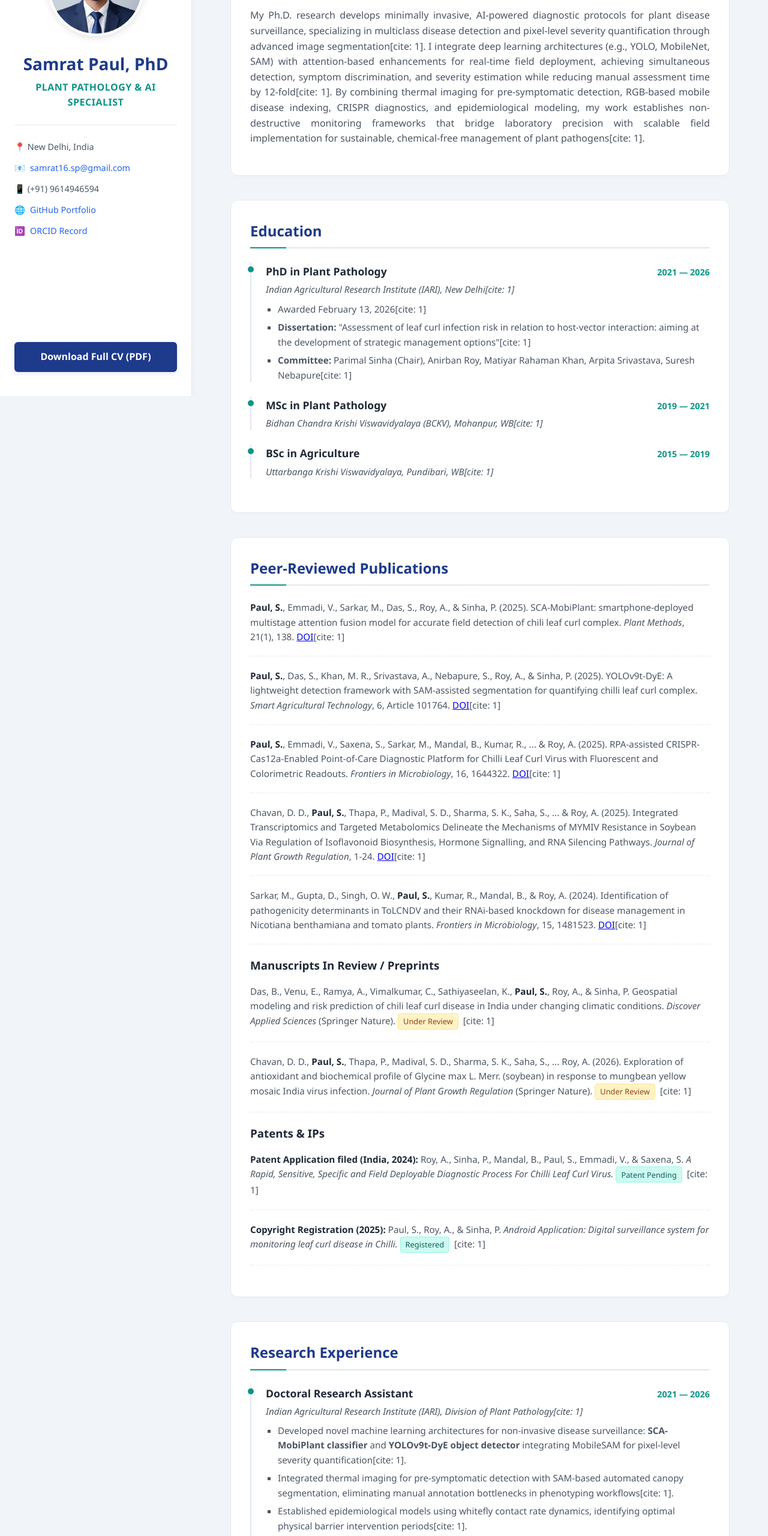
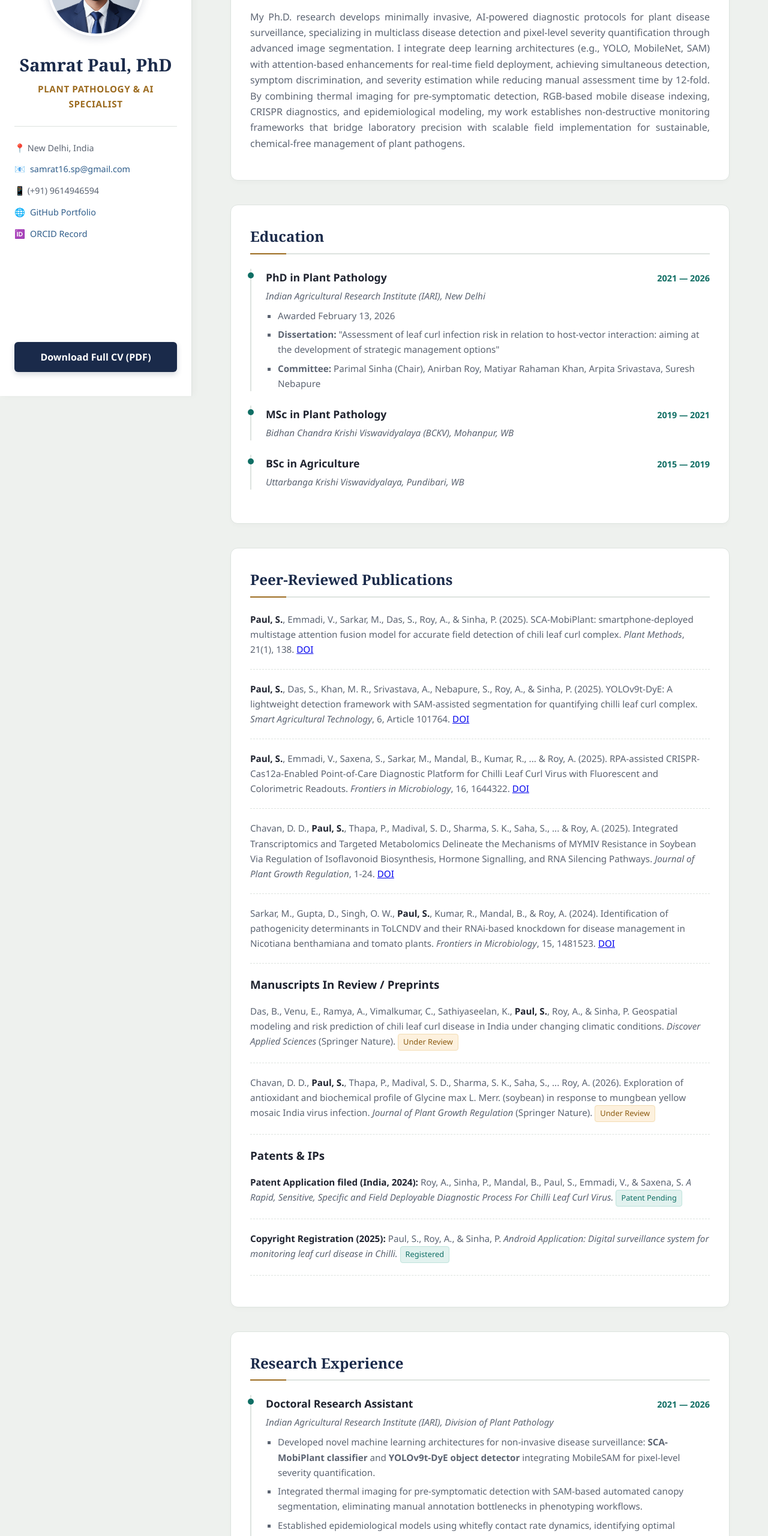
Before and after one commit to SamratPaul16/samratpaul16.github.io, a plain HTML site: page index.html in a window 1280 px wide. Shown: the part 140-2700 px from the top of the page at 60% size. Drawn offline with Linux system fonts and the light colour scheme.

Commit message:
Update index.html

```diff
--- a/index.html
+++ b/index.html
@@ -6,14 +6,15 @@
     <title>Dr. Samrat Paul | Plant Pathology & AI Research Portfolio</title>
     <style>
         :root {
-            --primary-color: #1e3a8a;
-            --secondary-color: #2563eb;
-            --text-dark: #1f2937;
-            --text-light: #4b5563;
-            --bg-site: #f1f5f9; /* Soothed professional slate-tint background */
+            --primary-color: #1a2a4a;      /* deep navy — authority, academic */
+            --secondary-color: #2f5d8a;    /* steel blue — links, secondary emphasis */
+            --text-dark: #202430;
+            --text-light: #5c6472;
+            --bg-site: #eef1ee;            /* soft sage-slate background */
             --bg-card: #ffffff;
-            --border-color: #e2e8f0;
-            --accent-color: #0d9488;
+            --border-color: #dde3df;
+            --accent-color: #9c6b1f;       /* muted gold — botanical/academic accent */
+            --accent-teal: #0f6e64;        /* secondary accent for timeline markers */
         }
 
         * {
@@ -26,7 +27,7 @@
             font-family: 'Segoe UI', Tahoma, Geneva, Verdana, sans-serif;
             color: var(--text-dark);
             background-color: var(--bg-site);
-            line-height: 1.6;
+            line-height: 1.65;
             display: flex;
             min-height: 100vh;
         }
@@ -55,7 +56,7 @@
             flex-direction: column;
             align-items: center;
             text-align: center;
-            box-shadow: 4px 0 10px rgba(0, 0, 0, 0.02);
+            box-shadow: 4px 0 10px rgba(0, 0, 0, 0.03);
             animation: fadeInSidebar 0.8s ease-out forwards;
         }
 
@@ -74,7 +75,7 @@
             border-radius: 50%;
             object-fit: cover;
             border: 4px solid #ffffff;
-            box-shadow: 0 4px 12px rgba(0,0,0,0.1);
+            box-shadow: 0 4px 14px rgba(26, 42, 74, 0.15);
             margin-bottom: 1.5rem;
             transition: transform 0.3s ease;
         }
@@ -84,19 +85,20 @@
         }
 
         h1 {
-            font-size: 1.75rem;
+            font-family: Georgia, 'Cambria', 'Times New Roman', serif;
+            font-size: 1.8rem;
             color: var(--primary-color);
             margin-bottom: 0.25rem;
             font-weight: 700;
         }
 
         .title-sub {
-            font-size: 1rem;
+            font-size: 0.95rem;
             color: var(--accent-color);
             font-weight: 600;
             margin-bottom: 1.5rem;
             text-transform: uppercase;
-            letter-spacing: 0.5px;
+            letter-spacing: 0.6px;
         }
 
         .contact-info {
@@ -136,7 +138,7 @@
             transition: background 0.2s, transform 0.2s;
             width: 100%;
             margin-top: auto;
-            box-shadow: 0 4px 6px rgba(37, 99, 235, 0.1);
+            box-shadow: 0 4px 10px rgba(26, 42, 74, 0.18);
         }
 
         .btn-cv:hover {
@@ -151,16 +153,17 @@
             border-radius: 12px;
             margin-bottom: 2.5rem;
             border: 1px solid var(--border-color);
-            box-shadow: 0 4px 6px rgba(0, 0, 0, 0.01);
+            box-shadow: 0 4px 6px rgba(26, 42, 74, 0.02);
             transition: transform 0.3s ease, box-shadow 0.3s ease;
         }
 
         section:hover {
             transform: translateY(-2px);
-            box-shadow: 0 6px 12px rgba(0, 0, 0, 0.03);
+            box-shadow: 0 8px 16px rgba(26, 42, 74, 0.05);
         }
 
         h2 {
+            font-family: Georgia, 'Cambria', 'Times New Roman', serif;
             color: var(--primary-color);
             font-size: 1.5rem;
             border-bottom: 2px solid var(--border-color);
@@ -201,12 +204,12 @@
             width: 10px;
             height: 10px;
             border-radius: 50%;
-            background-color: var(--accent-color);
+            background-color: var(--accent-teal);
             transition: background-color 0.2s;
         }
 
         .timeline-item:hover::before {
-            background-color: var(--secondary-color);
+            background-color: var(--accent-color);
         }
 
         .timeline-header {
@@ -225,7 +228,7 @@
         .timeline-date {
             font-size: 0.9rem;
             font-weight: 600;
-            color: var(--accent-color);
+            color: var(--accent-teal);
             white-space: nowrap;
         }
 
@@ -266,7 +269,7 @@
 
         .tag {
             display: inline-block;
-            background-color: #f1f5f9;
+            background-color: #eef1ee;
             color: var(--text-dark);
             padding: 0.15rem 0.5rem;
             border-radius: 4px;
@@ -276,8 +279,8 @@
             border: 1px solid var(--border-color);
         }
 
-        .tag-review { background-color: #fef3c7; color: #92400e; border-color: #fde68a; }
-        .tag-patent { background-color: #ccfbf1; color: #115e59; border-color: #99f6e4; }
+        .tag-review { background-color: #fdf1de; color: #8a5a10; border-color: #f3ddb3; }
+        .tag-patent { background-color: #e2f2ef; color: #0f6e64; border-color: #bfe3dc; }
 
         /* Technical Skills Matrix */
         .skills-grid {
@@ -287,16 +290,16 @@
         }
 
         .skill-card {
-            background-color: #fafafa;
+            background-color: #fafbfa;
             border: 1px solid var(--border-color);
             padding: 1.2rem;
             border-radius: 8px;
-            transition: background-color 0.2s;
+            transition: background-color 0.2s, border-color 0.2s;
         }
 
         .skill-card:hover {
-            background-color: #fcfcfc;
-            border-color: #cbd5e1;
+            background-color: #ffffff;
+            border-color: var(--secondary-color);
         }
 
         .skill-card h3 {
@@ -359,7 +362,7 @@
         <!-- RESEARCH OVERVIEW -->
         <section id="about">
             <h2>Research Overview</h2>
-            <p>My Ph.D. research develops minimally invasive, AI-powered diagnostic protocols for plant disease surveillance, specializing in multiclass disease detection and pixel-level severity quantification through advanced image segmentation[cite: 1]. I integrate deep learning architectures (e.g., YOLO, MobileNet, SAM) with attention-based enhancements for real-time field deployment, achieving simultaneous detection, symptom discrimination, and severity estimation while reducing manual assessment time by 12-fold[cite: 1]. By combining thermal imaging for pre-symptomatic detection, RGB-based mobile disease indexing, CRISPR diagnostics, and epidemiological modeling, my work establishes non-destructive monitoring frameworks that bridge laboratory precision with scalable field implementation for sustainable, chemical-free management of plant pathogens[cite: 1].</p>
+            <p>My Ph.D. research develops minimally invasive, AI-powered diagnostic protocols for plant disease surveillance, specializing in multiclass disease detection and pixel-level severity quantification through advanced image segmentation. I integrate deep learning architectures (e.g., YOLO, MobileNet, SAM) with attention-based enhancements for real-time field deployment, achieving simultaneous detection, symptom discrimination, and severity estimation while reducing manual assessment time by 12-fold. By combining thermal imaging for pre-symptomatic detection, RGB-based mobile disease indexing, CRISPR diagnostics, and epidemiological modeling, my work establishes non-destructive monitoring frameworks that bridge laboratory precision with scalable field implementation for sustainable, chemical-free management of plant pathogens.</p>
         </section>
 
         <!-- EDUCATION -->
@@ -371,11 +374,11 @@
                     <span class="timeline-title">PhD in Plant Pathology</span>
                     <span class="timeline-date">2021 — 2026</span>
                 </div>
-                <div class="timeline-institution">Indian Agricultural Research Institute (IARI), New Delhi[cite: 1]</div>
+                <div class="timeline-institution">Indian Agricultural Research Institute (IARI), New Delhi</div>
                 <ul class="timeline-details">
-                    <li>Awarded February 13, 2026[cite: 1]</li>
-                    <li><strong>Dissertation:</strong> "Assessment of leaf curl infection risk in relation to host-vector interaction: aiming at the development of strategic management options"[cite: 1]</li>
-                    <li><strong>Committee:</strong> Parimal Sinha (Chair), Anirban Roy, Matiyar Rahaman Khan, Arpita Srivastava, Suresh Nebapure[cite: 1]</li>
+                    <li>Awarded February 13, 2026</li>
+                    <li><strong>Dissertation:</strong> "Assessment of leaf curl infection risk in relation to host-vector interaction: aiming at the development of strategic management options"</li>
+                    <li><strong>Committee:</strong> Parimal Sinha (Chair), Anirban Roy, Matiyar Rahaman Khan, Arpita Srivastava, Suresh Nebapure</li>
                 </ul>
             </div>
 
@@ -384,7 +387,7 @@
                     <span class="timeline-title">MSc in Plant Pathology</span>
                     <span class="timeline-date">2019 — 2021</span>
                 </div>
-                <div class="timeline-institution">Bidhan Chandra Krishi Viswavidyalaya (BCKV), Mohanpur, WB[cite: 1]</div>
+                <div class="timeline-institution">Bidhan Chandra Krishi Viswavidyalaya (BCKV), Mohanpur, WB</div>
             </div>
 
             <div class="timeline-item">
@@ -392,7 +395,7 @@
                     <span class="timeline-title">BSc in Agriculture</span>
                     <span class="timeline-date">2015 — 2019</span>
                 </div>
-                <div class="timeline-institution">Uttarbanga Krishi Viswavidyalaya, Pundibari, WB[cite: 1]</div>
+                <div class="timeline-institution">Uttarbanga Krishi Viswavidyalaya, Pundibari, WB</div>
             </div>
         </section>
 
@@ -401,39 +404,39 @@
             <h2>Peer-Reviewed Publications</h2>
             <ul class="pub-list">
                 <li class="pub-item">
-                    <strong>Paul, S.</strong>, Emmadi, V., Sarkar, M., Das, S., Roy, A., & Sinha, P. (2025). SCA-MobiPlant: smartphone-deployed multistage attention fusion model for accurate field detection of chili leaf curl complex. <em>Plant Methods</em>, 21(1), 138. <a href="https://doi.org/10.1186/s13007-025-01453-x" target="_blank">DOI</a>[cite: 1]
+                    <strong>Paul, S.</strong>, Emmadi, V., Sarkar, M., Das, S., Roy, A., & Sinha, P. (2025). SCA-MobiPlant: smartphone-deployed multistage attention fusion model for accurate field detection of chili leaf curl complex. <em>Plant Methods</em>, 21(1), 138. <a href="https://doi.org/10.1186/s13007-025-01453-x" target="_blank">DOI</a>
                 </li>
                 <li class="pub-item">
-                    <strong>Paul, S.</strong>, Das, S., Khan, M. R., Srivastava, A., Nebapure, S., Roy, A., & Sinha, P. (2025). YOLOv9t-DyE: A lightweight detection framework with SAM-assisted segmentation for quantifying chilli leaf curl complex. <em>Smart Agricultural Technology</em>, 6, Article 101764. <a href="https://doi.org/10.1016/j.atech.2025.101764" target="_blank">DOI</a>[cite: 1]
+                    <strong>Paul, S.</strong>, Das, S., Khan, M. R., Srivastava, A., Nebapure, S., Roy, A., & Sinha, P. (2025). YOLOv9t-DyE: A lightweight detection framework with SAM-assisted segmentation for quantifying chilli leaf curl complex. <em>Smart Agricultural Technology</em>, 6, Article 101764. <a href="https://doi.org/10.1016/j.atech.2025.101764" target="_blank">DOI</a>
                 </li>
                 <li class="pub-item">
-                    <strong>Paul, S.</strong>, Emmadi, V., Saxena, S., Sarkar, M., Mandal, B., Kumar, R., ... & Roy, A. (2025). RPA-assisted CRISPR-Cas12a-Enabled Point-of-Care Diagnostic Platform for Chilli Leaf Curl Virus with Fluorescent and Colorimetric Readouts. <em>Frontiers in Microbiology</em>, 16, 1644322. <a href="https://doi.org/10.3389/fmicb.2025.1644322" target="_blank">DOI</a>[cite: 1]
+                    <strong>Paul, S.</strong>, Emmadi, V., Saxena, S., Sarkar, M., Mandal, B., Kumar, R., ... & Roy, A. (2025). RPA-assisted CRISPR-Cas12a-Enabled Point-of-Care Diagnostic Platform for Chilli Leaf Curl Virus with Fluorescent and Colorimetric Readouts. <em>Frontiers in Microbiology</em>, 16, 1644322. <a href="https://doi.org/10.3389/fmicb.2025.1644322" target="_blank">DOI</a>
                 </li>
                 <li class="pub-item">
-                    Chavan, D. D., <strong>Paul, S.</strong>, Thapa, P., Madival, S. D., Sharma, S. K., Saha, S., ... & Roy, A. (2025). Integrated Transcriptomics and Targeted Metabolomics Delineate the Mechanisms of MYMIV Resistance in Soybean Via Regulation of Isoflavonoid Biosynthesis, Hormone Signalling, and RNA Silencing Pathways. <em>Journal of Plant Growth Regulation</em>, 1-24. <a href="https://doi.org/10.1007/s00344-025-11992-1" target="_blank">DOI</a>[cite: 1]
+                    Chavan, D. D., <strong>Paul, S.</strong>, Thapa, P., Madival, S. D., Sharma, S. K., Saha, S., ... & Roy, A. (2025). Integrated Transcriptomics and Targeted Metabolomics Delineate the Mechanisms of MYMIV Resistance in Soybean Via Regulation of Isoflavonoid Biosynthesis, Hormone Signalling, and RNA Silencing Pathways. <em>Journal of Plant Growth Regulation</em>, 1-24. <a href="https://doi.org/10.1007/s00344-025-11992-1" target="_blank">DOI</a>
                 </li>
                 <li class="pub-item">
-                    Sarkar, M., Gupta, D., Singh, O. W., <strong>Paul, S.</strong>, Kumar, R., Mandal, B., & Roy, A. (2024). Identification of pathogenicity determinants in ToLCNDV and their RNAi-based knockdown for disease management in Nicotiana benthamiana and tomato plants. <em>Frontiers in Microbiology</em>, 15, 1481523. <a href="https://doi.org/10.3389/fmicb.2024.1481523" target="_blank">DOI</a>[cite: 1]
+                    Sarkar, M., Gupta, D., Singh, O. W., <strong>Paul, S.</strong>, Kumar, R., Mandal, B., & Roy, A. (2024). Identification of pathogenicity determinants in ToLCNDV and their RNAi-based knockdown for disease management in Nicotiana benthamiana and tomato plants. <em>Frontiers in Microbiology</em>, 15, 1481523. <a href="https://doi.org/10.3389/fmicb.2024.1481523" target="_blank">DOI</a>
                 </li>
             </ul>
 
             <h3>Manuscripts In Review / Preprints</h3>
             <ul class="pub-list" style="margin-top: 1rem;">
                 <li class="pub-item">
-                    Das, B., Venu, E., Ramya, A., Vimalkumar, C., Sathiyaseelan, K., <strong>Paul, S.</strong>, Roy, A., & Sinha, P. Geospatial modeling and risk prediction of chili leaf curl disease in India under changing climatic conditions. <em>Discover Applied Sciences</em> (Springer Nature). <span class="tag tag-review">Under Review</span>[cite: 1]
+                    Das, B., Venu, E., Ramya, A., Vimalkumar, C., Sathiyaseelan, K., <strong>Paul, S.</strong>, Roy, A., & Sinha, P. Geospatial modeling and risk prediction of chili leaf curl disease in India under changing climatic conditions. <em>Discover Applied Sciences</em> (Springer Nature). <span class="tag tag-review">Under Review</span>
                 </li>
                 <li class="pub-item">
-                    Chavan, D. D., <strong>Paul, S.</strong>, Thapa, P., Madival, S. D., Sharma, S. K., Saha, S., ... Roy, A. (2026). Exploration of antioxidant and biochemical profile of Glycine max L. Merr. (soybean) in response to mungbean yellow mosaic India virus infection. <em>Journal of Plant Growth Regulation</em> (Springer Nature). <span class="tag tag-review">Under Review</span>[cite: 1]
+                    Chavan, D. D., <strong>Paul, S.</strong>, Thapa, P., Madival, S. D., Sharma, S. K., Saha, S., ... Roy, A. (2026). Exploration of antioxidant and biochemical profile of Glycine max L. Merr. (soybean) in response to mungbean yellow mosaic India virus infection. <em>Journal of Plant Growth Regulation</em> (Springer Nature). <span class="tag tag-review">Under Review</span>
                 </li>
             </ul>
 
             <h3>Patents & IPs</h3>
             <ul class="pub-list" style="margin-top: 1rem;">
                 <li class="pub-item">
-                    <strong>Patent Application filed (India, 2024):</strong> Roy, A., Sinha, P., Mandal, B., Paul, S., Emmadi, V., & Saxena, S. <em>A Rapid, Sensitive, Specific and Field Deployable Diagnostic Process For Chilli Leaf Curl Virus.</em> <span class="tag tag-patent">Patent Pending</span>[cite: 1]
+                    <strong>Patent Application filed (India, 2024):</strong> Roy, A., Sinha, P., Mandal, B., Paul, S., Emmadi, V., & Saxena, S. <em>A Rapid, Sensitive, Specific and Field Deployable Diagnostic Process For Chilli Leaf Curl Virus.</em> <span class="tag tag-patent">Patent Pending</span>
                 </li>
                 <li class="pub-item">
-                    <strong>Copyright Registration (2025):</strong> Paul, S., Roy, A., & Sinha, P. <em>Android Application: Digital surveillance system for monitoring leaf curl disease in Chilli.</em> <span class="tag tag-patent">Registered</span>[cite: 1]
+                    <strong>Copyright Registration (2025):</strong> Paul, S., Roy, A., & Sinha, P. <em>Android Application: Digital surveillance system for monitoring leaf curl disease in Chilli.</em> <span class="tag tag-patent">Registered</span>
                 </li>
             </ul>
         </section>
@@ -447,12 +450,12 @@
                     <span class="timeline-title">Doctoral Research Assistant</span>
                     <span class="timeline-date">2021 — 2026</span>
                 </div>
-                <div class="timeline-institution">Indian Agricultural Research Institute (IARI), Division of Plant Pathology[cite: 1]</div>
+                <div class="timeline-institution">Indian Agricultural Research Institute (IARI), Division of Plant Pathology</div>
                 <ul class="timeline-details">
-                    <li>Developed novel machine learning architectures for non-invasive disease surveillance: <strong>SCA-MobiPlant classifier</strong> and <strong>YOLOv9t-DyE object detector</strong> integrating MobileSAM for pixel-level severity quantification[cite: 1].</li>
-                    <li>Integrated thermal imaging for pre-symptomatic detection with SAM-based automated canopy segmentation, eliminating manual annotation bottlenecks in phenotyping workflows[cite: 1].</li>
-                    <li>Established epidemiological models using whitefly contact rate dynamics, identifying optimal physical barrier intervention periods[cite: 1].</li>
-                    <li>Engineered an RPA-CRISPR-Cas12a lateral flow assay for rapid ChiLCV detection from crude leaf extracts and deployed an integrated Android application for real-time field diagnostics[cite: 1].</li>
+                    <li>Developed novel machine learning architectures for non-invasive disease surveillance: <strong>SCA-MobiPlant classifier</strong> and <strong>YOLOv9t-DyE object detector</strong> integrating MobileSAM for pixel-level severity quantification.</li>
+                    <li>Integrated thermal imaging for pre-symptomatic detection with SAM-based automated canopy segmentation, eliminating manual annotation bottlenecks in phenotyping workflows.</li>
+                    <li>Established epidemiological models using whitefly contact rate dynamics, identifying optimal physical barrier intervention periods.</li>
+                    <li>Engineered an RPA-CRISPR-Cas12a lateral flow assay for rapid ChiLCV detection from crude leaf extracts and deployed an integrated Android application for real-time field diagnostics.</li>
                 </ul>
             </div>
 
@@ -461,10 +464,10 @@
                     <span class="timeline-title">Graduate Research Assistant (M.Sc.)</span>
                     <span class="timeline-date">2019 — 2021</span>
                 </div>
-                <div class="timeline-institution">Bidhan Chandra Krishi Viswavidyalaya (BCKV), Department of Plant Pathology[cite: 1]</div>
+                <div class="timeline-institution">Bidhan Chandra Krishi Viswavidyalaya (BCKV), Department of Plant Pathology</div>
                 <ul class="timeline-details">
-                    <li>Evaluated synergistic effects of <em>Bacillus subtilis</em> and <em>Pseudomonas aeruginosa</em> consortia on cowpea growth parameters, demonstrating enhanced root development and maximum nodulation[cite: 1].</li>
-                    <li>Established field efficacy of bacterial consortia for web blight suppression and optimized mass production protocols using nutrient-enriched organic substrates[cite: 1].</li>
+                    <li>Evaluated synergistic effects of <em>Bacillus subtilis</em> and <em>Pseudomonas aeruginosa</em> consortia on cowpea growth parameters, demonstrating enhanced root development and maximum nodulation.</li>
+                    <li>Established field efficacy of bacterial consortia for web blight suppression and optimized mass production protocols using nutrient-enriched organic substrates.</li>
                 </ul>
             </div>
         </section>
@@ -475,19 +478,19 @@
             <div class="skills-grid">
                 <div class="skill-card">
                     <h3>Molecular Diagnostics & Wet Lab</h3>
-                    <div class="skill-list">PCR, qPCR, RPA, CRISPR-Cas12a detection frameworks, ELISA, nucleic acid extraction (DNA/RNA), viral diagnostics, lateral flow development[cite: 1].</div>
+                    <div class="skill-list">PCR, qPCR, RPA, CRISPR-Cas12a detection frameworks, ELISA, nucleic acid extraction (DNA/RNA), viral diagnostics, lateral flow development.</div>
                 </div>
                 <div class="skill-card">
                     <h3>Machine Learning & CV</h3>
-                    <div class="skill-list">Deep learning (CNNs), object detection (YOLO architectures), semantic image segmentation (SAM), thermal image data processing, Android app deployment[cite: 1].</div>
+                    <div class="skill-list">Deep learning (CNNs), object detection (YOLO architectures), semantic image segmentation (SAM), thermal image data processing, Android app deployment.</div>
                 </div>
                 <div class="skill-card">
                     <h3>Computational Tools</h3>
-                    <div class="skill-list"><strong>Languages:</strong> Python, R<br><strong>Libraries:</strong> TensorFlow, PyTorch, OpenCV, scikit-learn, Pandas, NumPy, Android Studio, Git/GitHub[cite: 1].</div>
+                    <div class="skill-list"><strong>Languages:</strong> Python, R<br><strong>Libraries:</strong> TensorFlow, PyTorch, OpenCV, scikit-learn, Pandas, NumPy, Android Studio, Git/GitHub.</div>
                 </div>
                 <div class="skill-card">
                     <h3>Epidemiology & Fieldwork</h3>
-                    <div class="skill-list">Population dynamics, vector contact monitoring, multi-location field trials, disease severity scaling, host-pathogen-vector interaction modeling[cite: 1].</div>
+                    <div class="skill-list">Population dynamics, vector contact monitoring, multi-location field trials, disease severity scaling, host-pathogen-vector interaction modeling.</div>
                 </div>
             </div>
         </section>
@@ -496,10 +499,10 @@
         <section id="awards">
             <h2>Honors & Awards</h2>
             <ul class="timeline-details" style="margin-left: 1.5rem;">
-                <li style="margin-bottom: 0.75rem;"><strong>ICAR-IARI PhD Merit Medal Winner (2026)</strong> for outstanding doctoral research contributions[cite: 1].</li>
-                <li style="margin-bottom: 0.75rem;"><strong>Shashya Suraksha Best PhD Thesis Award (2026)</strong> awarded at the International Conference organized by AAPP & ISI, Kolkata[cite: 1].</li>
-                <li style="margin-bottom: 0.75rem;"><strong>Best Oral Presentation Award (2025)</strong>, ICMR & National Institute of Virology (VIROCON-2025), Nagpur[cite: 1].</li>
-                <li style="margin-bottom: 0.75rem;"><strong>Best Poster Presentation Award (2024)</strong>, Indian Phytopathological Society National Conference, ICAR-IISR, Lucknow[cite: 1].</li>
+                <li style="margin-bottom: 0.75rem;"><strong>ICAR-IARI PhD Merit Medal Winner (2026)</strong> for outstanding doctoral research contributions.</li>
+                <li style="margin-bottom: 0.75rem;"><strong>Shashya Suraksha Best PhD Thesis Award (2026)</strong> awarded at the International Conference organized by AAPP & ISI, Kolkata.</li>
+                <li style="margin-bottom: 0.75rem;"><strong>Best Oral Presentation Award (2025)</strong>, ICMR & National Institute of Virology (VIROCON-2025), Nagpur.</li>
+                <li style="margin-bottom: 0.75rem;"><strong>Best Poster Presentation Award (2024)</strong>, Indian Phytopathological Society National Conference, ICAR-IISR, Lucknow.</li>
             </ul>
         </section>
 
```
